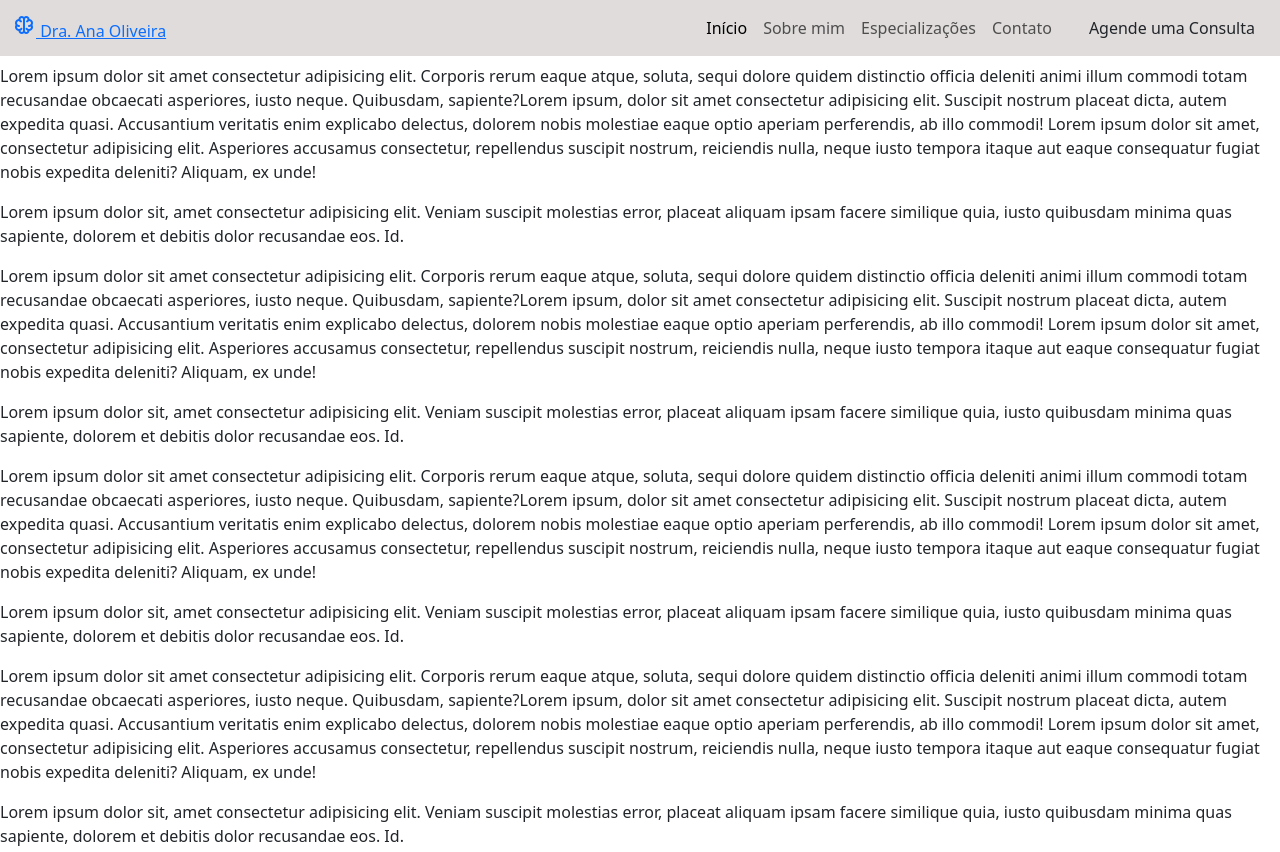
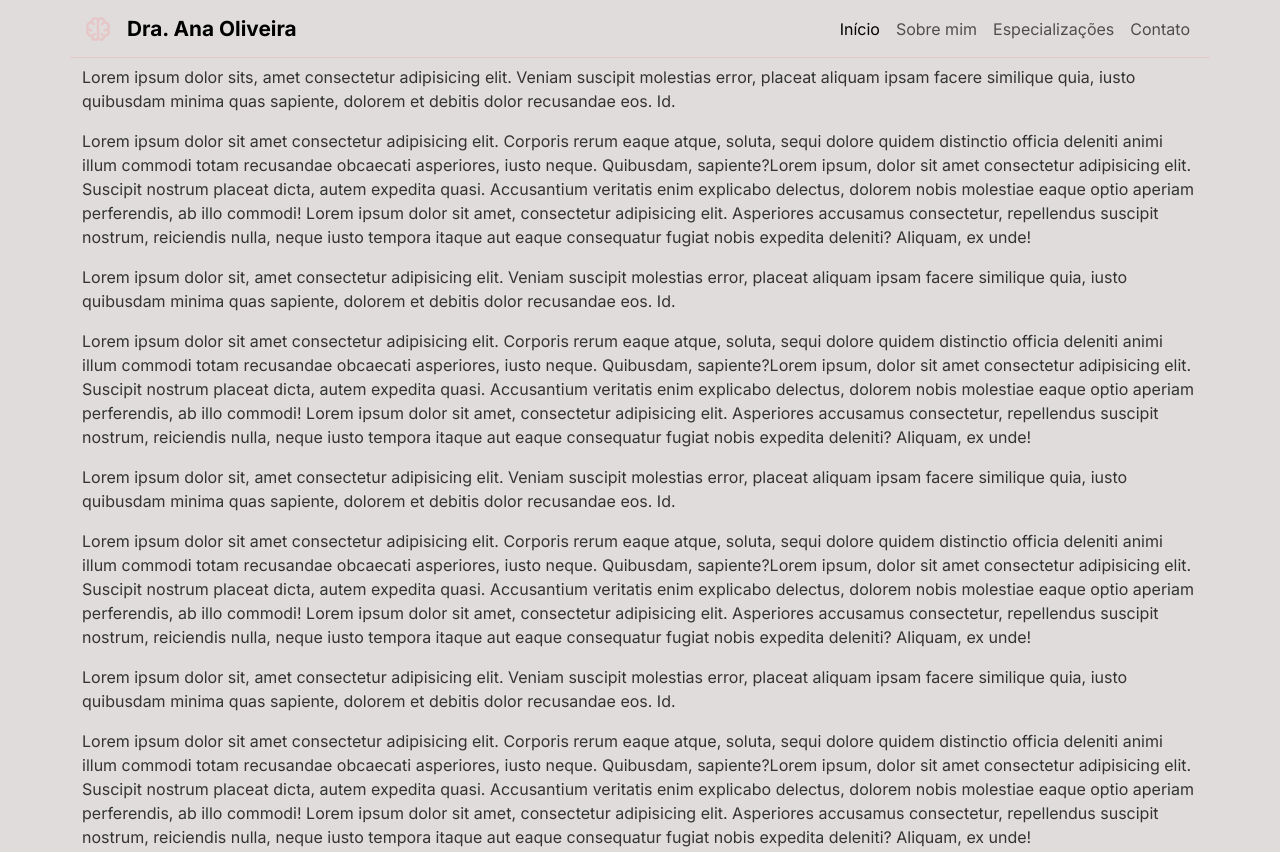
Before and after one commit to RobsonLF/clinica-psicologia, a plain HTML site: page index_v01.html in a window 1280 px wide. Shown: the top 852 px of the page. Drawn offline with nearby package versions, Linux system fonts and the light colour scheme.

Commit message:
Ajustando navbar

```diff
--- a/index_v01.html
+++ b/index_v01.html
@@ -9,10 +9,11 @@
 </head>
 <body>
     <header>
-        <nav class="navbar navbar-expand-lg fixed-top bg-white">
-            <div class="container-fluid">
-                <a href="navbar-brand" href="#">
-                    <span class="material-symbols-outlined">neurology</span>
+        <nav class="navbar navbar-expand-lg fixed-top bg-white ">
+            <div class="container container-header py-2">
+                <span class="material-symbols-outlined" id="icone">neurology</span>
+                <a class="navbar-brand fw-bold" href="#">
+
                     Dra. Ana Oliveira
                 </a>
                 <button class="navbar-toggler" type="button" data-bs-toggle="collapse" data-bs-target="#navbarNav" aria-controls="navbarNav" aria-expanded="false" aria-label="Toggle navigation">
@@ -33,13 +34,13 @@
                             <a class="nav-link" href="#">Contato</a>
                         </li>
                     </ul>
-                    <a class="btn btn-cta ms-3" href="#">Agende uma Consulta</a>
+                    <!--<a class="btn btn-cta ms-3" href="#">Agende uma Consulta</a>-->
                 </div>
             </div>
         </nav>
     </header>
-    <main>
-        <p>Lorem ipsum dolor sit, amet consectetur adipisicing elit. Veniam suscipit molestias error, placeat aliquam ipsam facere similique quia, iusto quibusdam minima quas sapiente, dolorem et debitis dolor recusandae eos. Id.</p>
+    <main class="container container-main">
+        <p>Lorem ipsum dolor sits, amet consectetur adipisicing elit. Veniam suscipit molestias error, placeat aliquam ipsam facere similique quia, iusto quibusdam minima quas sapiente, dolorem et debitis dolor recusandae eos. Id.</p>
         <p>Lorem ipsum dolor sit amet consectetur adipisicing elit. Corporis rerum eaque atque, soluta, sequi dolore quidem distinctio officia deleniti animi illum commodi totam recusandae obcaecati asperiores, iusto neque. Quibusdam, sapiente?Lorem ipsum, dolor sit amet consectetur adipisicing elit. Suscipit nostrum placeat dicta, autem expedita quasi. Accusantium veritatis enim explicabo delectus, dolorem nobis molestiae eaque optio aperiam perferendis, ab illo commodi! Lorem ipsum dolor sit amet, consectetur adipisicing elit. Asperiores accusamus consectetur, repellendus suscipit nostrum, reiciendis nulla, neque iusto tempora itaque aut eaque consequatur fugiat nobis expedita deleniti? Aliquam, ex unde!</p>
          <p>Lorem ipsum dolor sit, amet consectetur adipisicing elit. Veniam suscipit molestias error, placeat aliquam ipsam facere similique quia, iusto quibusdam minima quas sapiente, dolorem et debitis dolor recusandae eos. Id.</p>
         <p>Lorem ipsum dolor sit amet consectetur adipisicing elit. Corporis rerum eaque atque, soluta, sequi dolore quidem distinctio officia deleniti animi illum commodi totam recusandae obcaecati asperiores, iusto neque. Quibusdam, sapiente?Lorem ipsum, dolor sit amet consectetur adipisicing elit. Suscipit nostrum placeat dicta, autem expedita quasi. Accusantium veritatis enim explicabo delectus, dolorem nobis molestiae eaque optio aperiam perferendis, ab illo commodi! Lorem ipsum dolor sit amet, consectetur adipisicing elit. Asperiores accusamus consectetur, repellendus suscipit nostrum, reiciendis nulla, neque iusto tempora itaque aut eaque consequatur fugiat nobis expedita deleniti? Aliquam, ex unde!</p>
--- a/stylesheet/style_v01.css
+++ b/stylesheet/style_v01.css
@@ -9,7 +9,6 @@
     --text-primary:#333333;
     --text-secondary:#8a8987;
     --icon-logo:#8a8987;
-
 }
 
 /* ##############################################  Config Global ##########################################*/
@@ -18,9 +17,52 @@
     padding: 0;
     box-sizing: border-box;
 }
+body{
+    font-family: "Inter", 'Segoe UI', Tahoma, Geneva, Verdana, sans-serif;
+    color: var(--text-primary);
+    background-color:var(--color-bg);
+}
 
 /* ##############################################  HEADER ##########################################*/
+.container-header{
+    border-bottom: 1px solid var(--color-primary);
+}
 .navbar{
     background-color:var(--color-bg)!important ;
+    padding: 0;
+}
+#icone{
+    font-size: 32px;
+    color: var(--color-primary);
+    padding: 0 5px 0 0;
+}
+.navbar-brand{
+    font-size: 1.3rem;
+    margin-left: 8px;
+}
+/* ##############################################  MAIN ##########################################*/
+.container-main{
+    margin-top: 65px;
+}
+
+/* ##############################################  MEDIA QUERY ##########################################*/
+@media(max-width:309px) {
+    .navbar-toggler{
+        display: none;
+    }
+    #icone{
+        display: none;
+    }
+}
+@media (min-width: 309px) and (max-width: 576px){
 
 }
+@media (min-width: 768){
+
+}
+@media (min-width: 992px){
+
+}
+@media (min-width: 1200px){
+
+}
```
Also changed, not shown: 1 other file.
